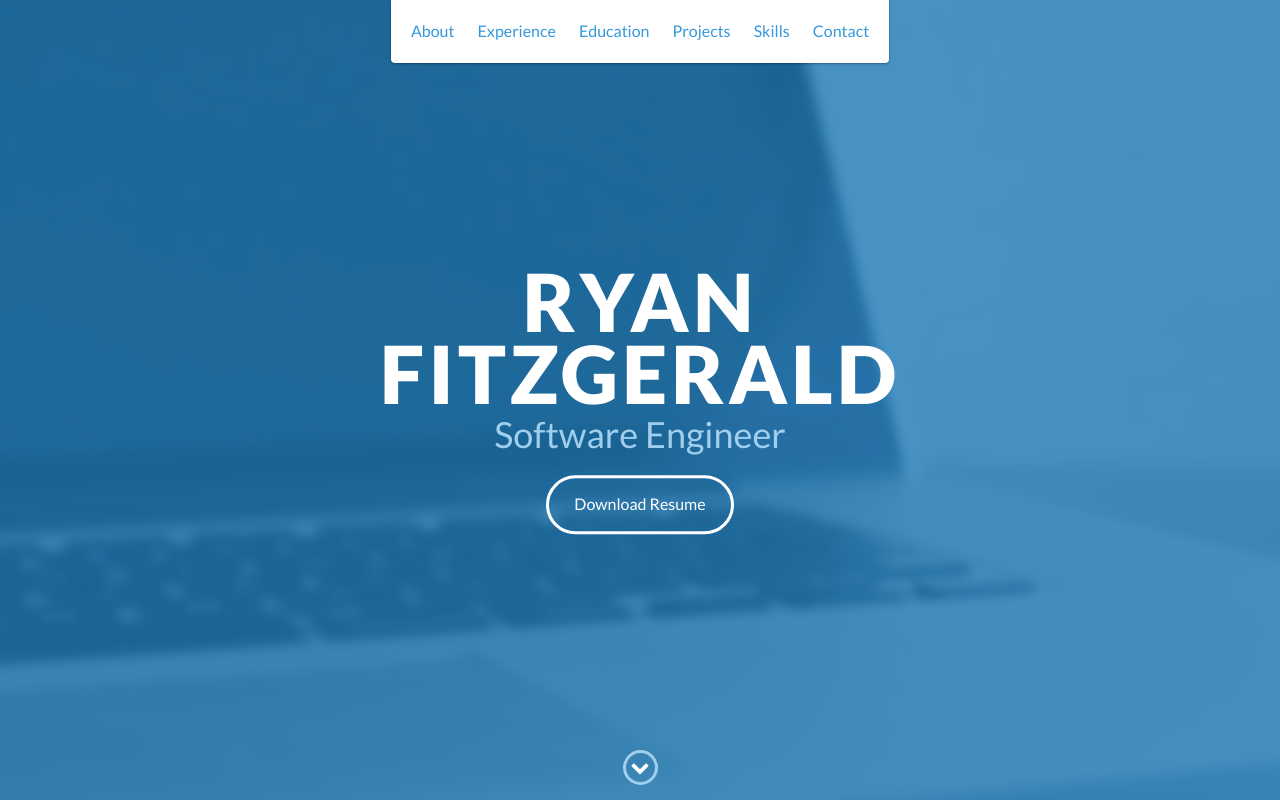
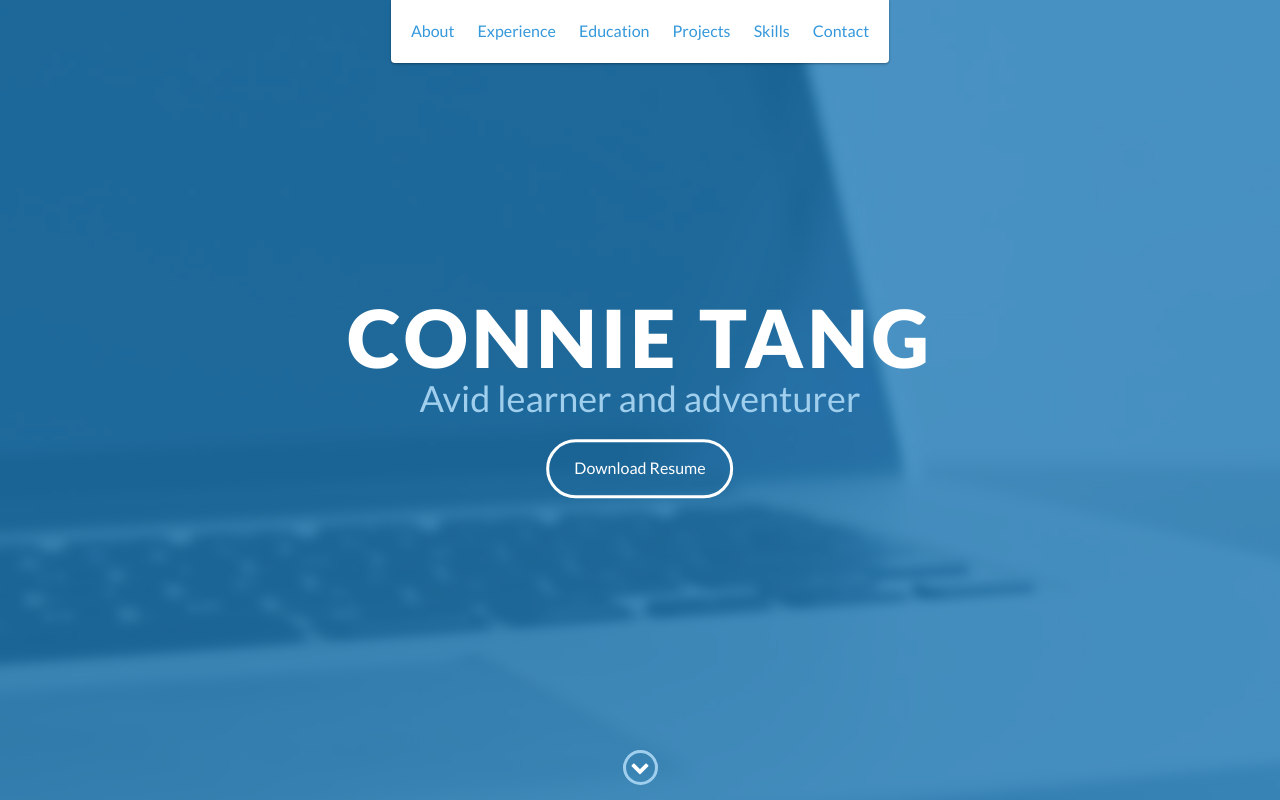
Before and after one commit to Connnniie/connnniie.github.io, a website: page index.html in a window 1280 px wide. Shown: the top 800 px of the page. Drawn offline with nearby package versions, Linux system fonts and the light colour scheme.

Commit message:
Update index.html

```diff
--- a/index.html
+++ b/index.html
@@ -48,8 +48,8 @@
 
     <div id="lead">
         <div id="lead-content">
-            <h1>Ryan Fitzgerald</h1>
-            <h2>Software Engineer</h2>
+            <h1>Connie Tang</h1>
+            <h2>Avid learner and adventurer</h2>
             <a href="#" class="btn-rounded-white">Download Resume</a>
         </div>
         <!-- End #lead-content -->
```
